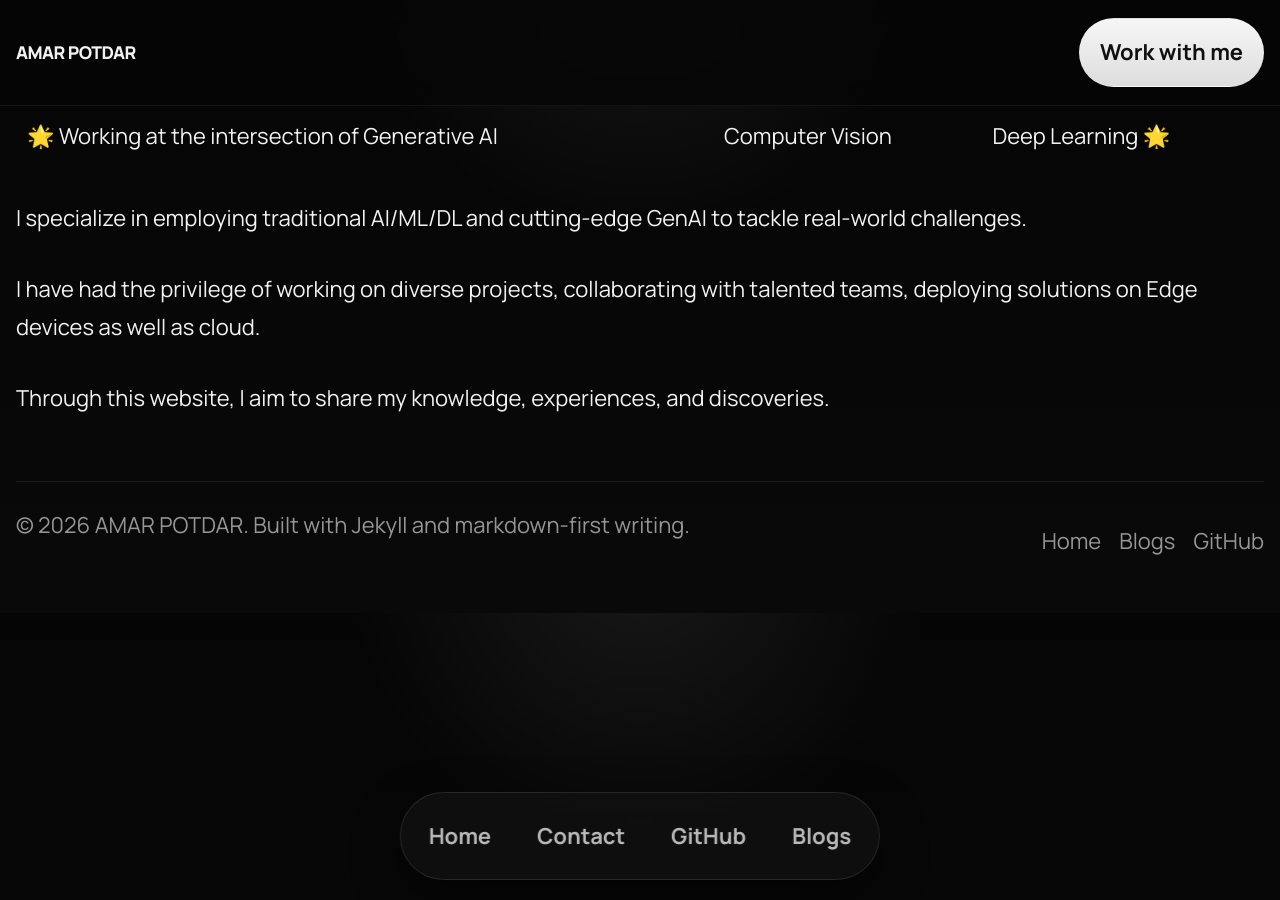
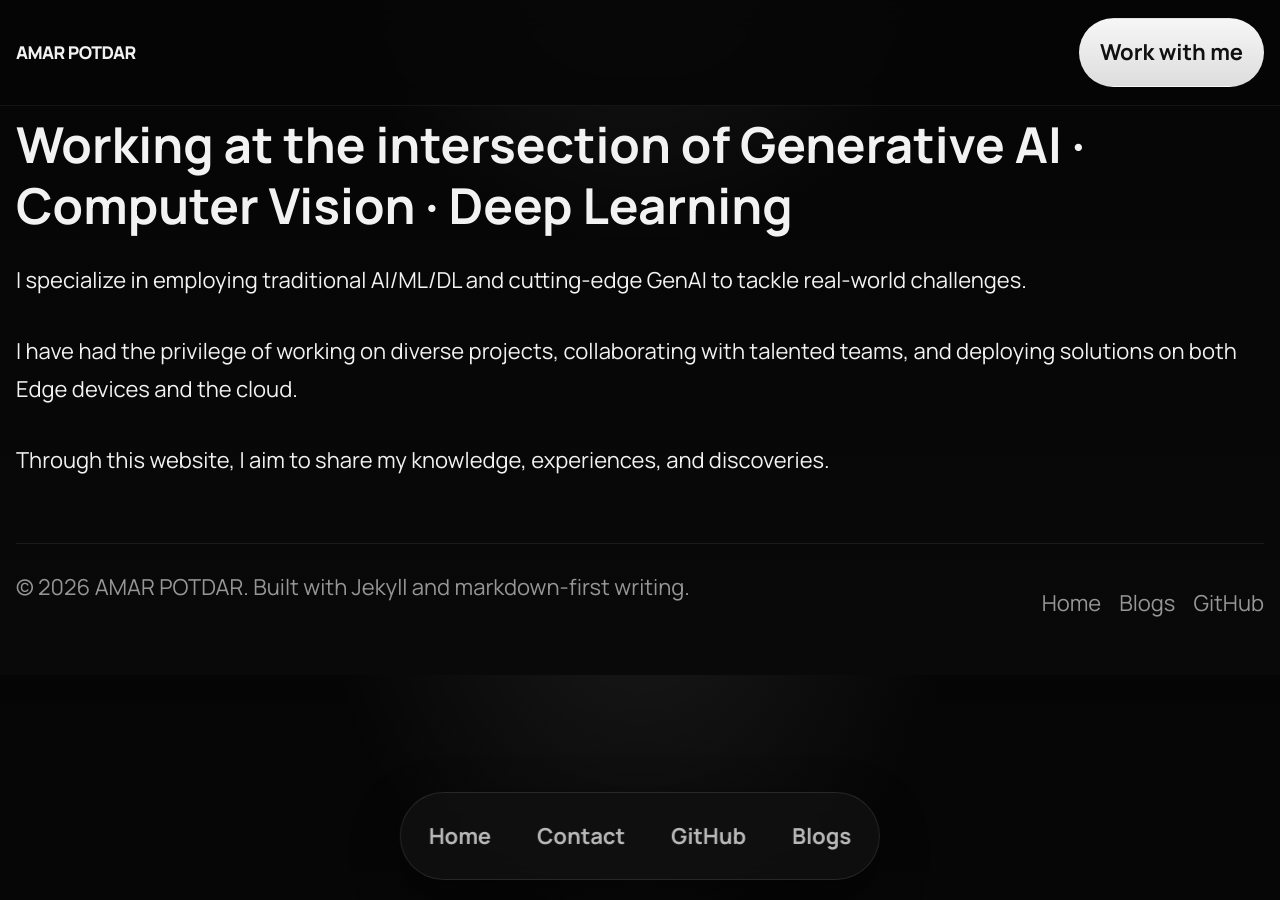
Before and after one commit to MeAmarP/meamarp.github.io, a Jekyll site: the page built from menu/about.md, in a window 1280 px wide. Built offline with Jekyll 4.4.1, drawn with Linux system fonts in a browser that asks for light colours; nearby versions of some CDN libraries.

Commit message:
Update about section: Replace emoji with header format and improve sentence structure for clarity

```diff
--- a/menu/about.md
+++ b/menu/about.md
@@ -4,10 +4,10 @@ title: About
 permalink: /about
 ---
 
-🌟 Working at the intersection of Generative AI | Computer Vision | Deep Learning 🌟
+## Working at the intersection of Generative AI · Computer Vision · Deep Learning
 
 I specialize in employing traditional AI/ML/DL and cutting-edge GenAI to tackle real-world challenges.
 
-I have had the privilege of working on diverse projects, collaborating with talented teams, deploying solutions on Edge devices as well as cloud.
+I have had the privilege of working on diverse projects, collaborating with talented teams, and deploying solutions on both Edge devices and the cloud.
 
 Through this website, I aim to share my knowledge, experiences, and discoveries.
```
